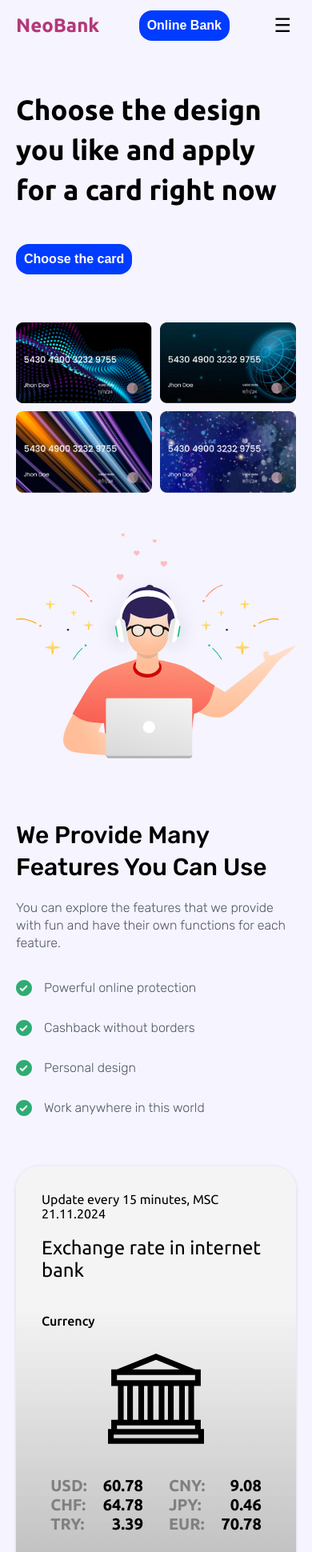
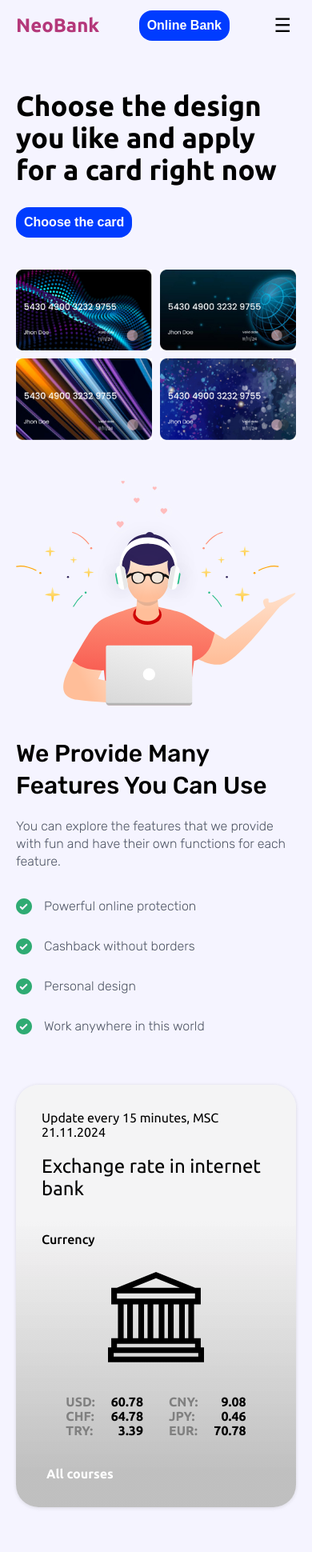
Before and after one commit to AndrewMosh/module_1, a React (Vite) app: page / in a window 390 px wide. Shown: the top 1940 px of the page at 80% size. Built offline with nearby package versions, Linux system fonts and the light colour scheme.

Commit message:
mobile fixed

```diff
--- a/src/Components/CardSelection/CardSelection.scss
+++ b/src/Components/CardSelection/CardSelection.scss
@@ -26,6 +26,8 @@
 
         @include respond-to(mobile) {
             font-size: $fs-35;
+			line-height: $lh-40;
+			margin-bottom: 20px;
         }
     }
 
@@ -37,6 +39,10 @@
     &__button {
         background-color: $blue;
         margin-bottom: 40px;
+
+		@include respond-to(mobile) {
+			margin-bottom: 20px;
+        }
     }
 
     &__cards {
--- a/src/Components/ExchangeRates/ExchangeRates.scss
+++ b/src/Components/ExchangeRates/ExchangeRates.scss
@@ -64,10 +64,6 @@
             grid-template-columns: 1fr 1fr;
             justify-content: space-between;
         }
-
-        @media (max-width: 349px) {
-            grid-template-columns: 1fr;
-        }
     }
 
     &__row {
@@ -80,10 +76,18 @@
         color: $light-grey;
         padding-right: 20px;
         font-size: $fs-20;
+
+		@include respond-to(mobile) {
+            font-size: $fs-16;
+        }
     }
 
     &__rate {
         font-size: $fs-20;
+
+		@include respond-to(mobile) {
+            font-size: $fs-16;
+        }
     }
 
     &__bank {
--- a/src/Components/Features/Features.scss
+++ b/src/Components/Features/Features.scss
@@ -7,6 +7,7 @@
 
 		@include respond-to(tablet) {
 			flex-direction: column;
+			gap: 40px;
 		}
 	}
 
```
